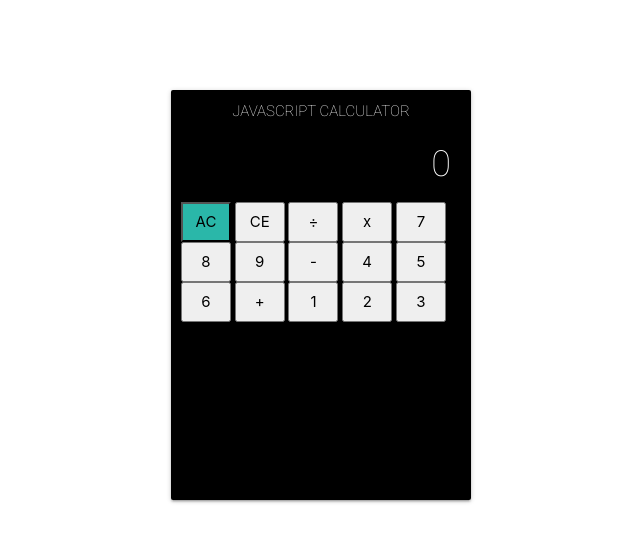
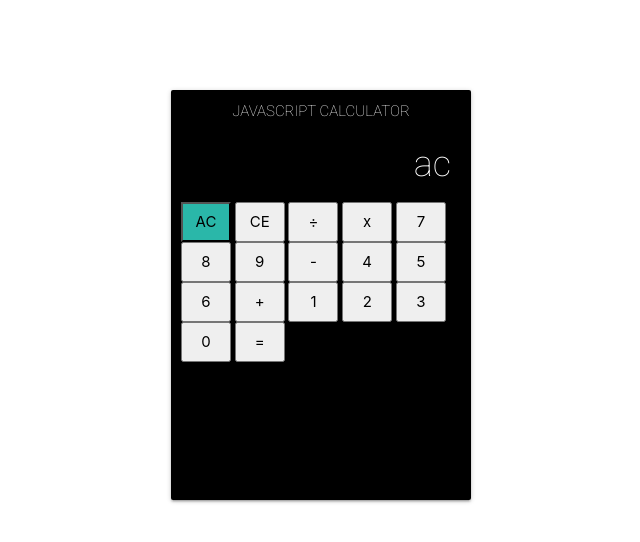
Before and after one commit to abohannon/javascript-calculator, a plain HTML site: page index.html in a window 1280 px wide. Both pictures are taken after a click on the button "AC". Shown: the whole page, without its empty margins (319-959 px from the left). Drawn offline with nearby package versions, Linux system fonts and the light colour scheme.

Commit message:
Added click event, printing values of buttons to entry box.

```diff
--- a/index.html
+++ b/index.html
@@ -22,7 +22,7 @@
         <span class="white-text">JAVASCRIPT CALCULATOR</span>
       </div>
       <div class="entry-box right-align black white-text">
-        <span id="answer">0</span>
+        <span id="entry"></span>
       </div>
       <!-- begin buttons -->
       <div class="key-area">
@@ -38,11 +38,12 @@
         <button value="5">5</button>
         <button value="6">6</button>
         <button value="+">+</button>
-        <button value="6">1</button>
-        <button value="6">2</button>
-        <button value="6">3</button>
+        <button value="1">1</button>
+        <button value="2">2</button>
+        <button value="3">3</button>
+        <button id="zeroButton" value="0">0</button>
+        <button id="equalButton" value="=">=</button>
         <!-- end buttons -->
-
       </div>
 
     </div>
--- a/scripts.js
+++ b/scripts.js
@@ -1,17 +1,18 @@
-$(document).ready(function(){
+var entryValue = "0";
 
-  $('button').click(function(){
+document.querySelector("#entry").innerHTML = entryValue;
 
-    $(this).attr("value");
-    console.log(this);
+var buttonsArray = Array.from(document.getElementsByTagName("button"));
+
+buttonsArray.filter(function(element){
+  element.addEventListener("click", function(e){
+
+    console.log(e.target.value);
+    console.log(this.value);
+
+    var newEntryValue = this.value;
+
+    document.querySelector("#entry").innerHTML = newEntryValue;
+
   });
-
-
-
-
-
-
-
-
-
-});
+}, false);
```
